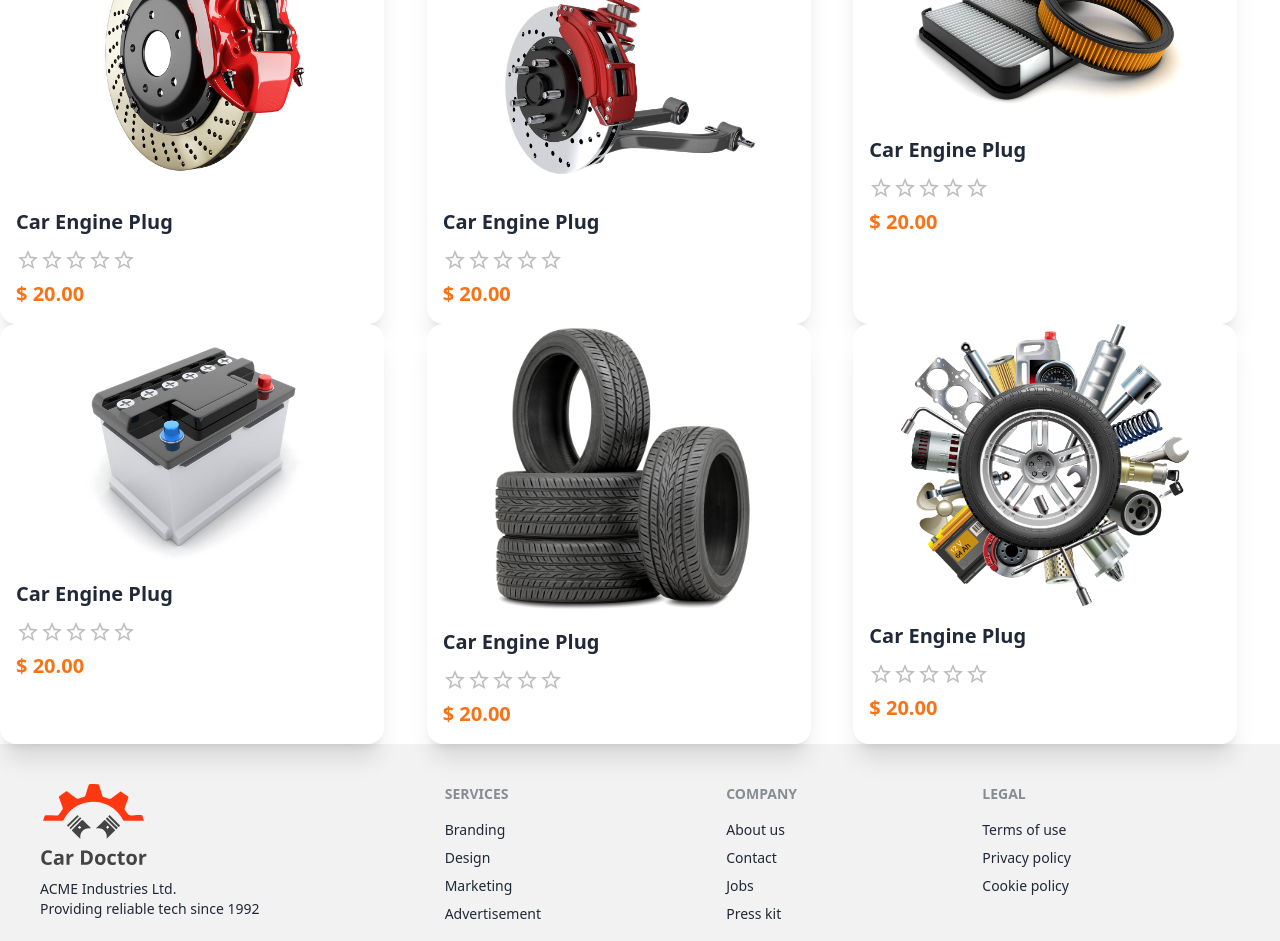
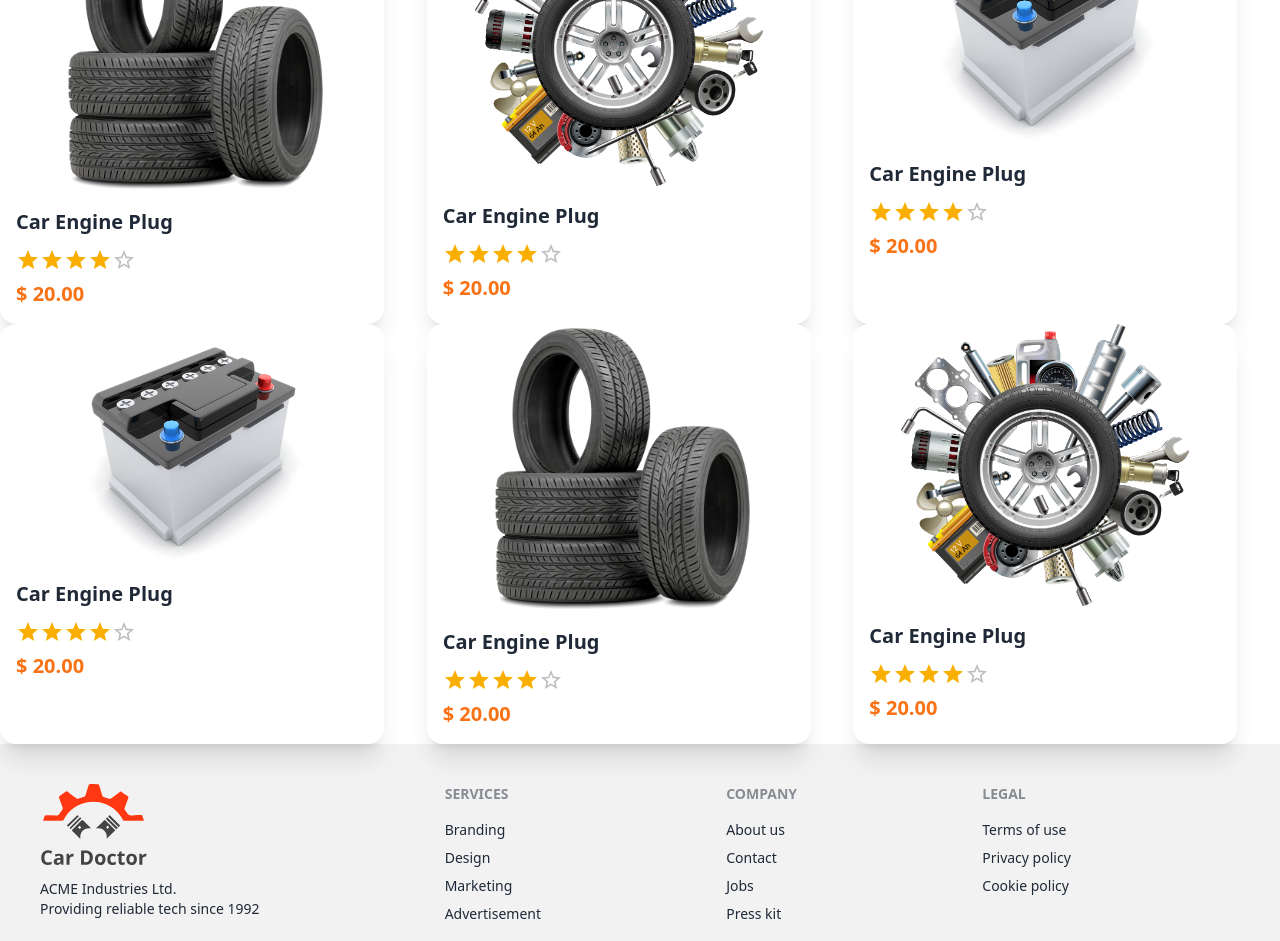
Before and after one commit to UniqueCoderRihan/Car-Doctor-Client, a React (Vite) app: page / in a window 1280 px wide. Shown: the part 2720-3661 px from the top of the page. Built offline with nearby package versions, Linux system fonts and the light colour scheme.

Commit message:
Rating added Static

```diff
--- a/src/Pages/Home/Home/Products/Products.jsx
+++ b/src/Pages/Home/Home/Products/Products.jsx
@@ -1,12 +1,15 @@
-import { Rating } from '@mui/material';
+import { Rating, Typography } from '@mui/material';
 import product1 from '../../../../assets/images/products/1.png';
 import product2 from '../../../../assets/images/products/2.png';
 import product3 from '../../../../assets/images/products/3.png';
 import product4 from '../../../../assets/images/products/4.png';
 import product5 from '../../../../assets/images/products/5.png';
 import product6 from '../../../../assets/images/products/6.png';
+import { useState } from 'react';
 
 const Products = () => {
+    const [value, setValue] =useState(4);
+
     return (
         <div>
             <div className="text-center my-2">
@@ -17,29 +20,19 @@ const Products = () => {
             <div className='grid grid-cols-1 md:grid-cols-2 lg:grid-cols-3'>
                 {/* Static Product Showed every Card  */}
                 <div className="card card-compact w-96 bg-base-100 shadow-xl">
-                    <figure><img className='w-3/4' src={product1} alt="Shoes" /></figure>
+                    <figure><img className='w-3/4' src={product5} alt="Shoes" /></figure>
                     <div className="card-body">
                         <h2 className="card-title font-bold text-center ">Car Engine Plug</h2>
-                        <Rating
-                        name="read-only"></Rating>
+
+      <Rating name="read-only" value={value} readOnly />
                         <p className='font-bold text-xl text-orange-500'>$ 20.00</p>
                     </div>
                 </div>
                 <div className="card card-compact w-96 bg-base-100 shadow-xl">
-                    <figure><img className='w-3/4' src={product2} alt="Shoes" /></figure>
+                    <figure><img className='w-3/4' src={product6} alt="Shoes" /></figure>
                     <div className="card-body">
                         <h2 className="card-title font-bold text-center ">Car Engine Plug</h2>
-                        <Rating
-                        name="read-only"></Rating>
-                        <p className='font-bold text-xl text-orange-500'>$ 20.00</p>
-                    </div>
-                </div>
-                <div className="card card-compact w-96 bg-base-100 shadow-xl">
-                    <figure><img className='w-3/4' src={product3} alt="Shoes" /></figure>
-                    <div className="card-body">
-                        <h2 className="card-title font-bold text-center ">Car Engine Plug</h2>
-                        <Rating
-                        name="read-only"></Rating>
+                        <Rating name="read-only" value={value} readOnly />
                         <p className='font-bold text-xl text-orange-500'>$ 20.00</p>
                     </div>
                 </div>
@@ -47,8 +40,15 @@ const Products = () => {
                     <figure><img className='w-3/4' src={product4} alt="Shoes" /></figure>
                     <div className="card-body">
                         <h2 className="card-title font-bold text-center ">Car Engine Plug</h2>
-                        <Rating
-                        name="read-only"></Rating>
+                        <Rating name="read-only" value={value} readOnly />
+                        <p className='font-bold text-xl text-orange-500'>$ 20.00</p>
+                    </div>
+                </div>
+                <div className="card card-compact w-96 bg-base-100 shadow-xl">
+                    <figure><img className='w-3/4' src={product4} alt="Shoes" /></figure>
+                    <div className="card-body">
+                        <h2 className="card-title font-bold text-center ">Car Engine Plug</h2>
+                        <Rating name="read-only" value={value} readOnly />
                         <p className='font-bold text-xl text-orange-500'>$ 20.00</p>
                     </div>
                 </div>
@@ -56,8 +56,7 @@ const Products = () => {
                     <figure><img className='w-3/4' src={product5} alt="Shoes" /></figure>
                     <div className="card-body">
                         <h2 className="card-title font-bold text-center ">Car Engine Plug</h2>
-                        <Rating
-                        name="read-only"></Rating>
+                        <Rating name="read-only" value={value} readOnly />
                         <p className='font-bold text-xl text-orange-500'>$ 20.00</p>
                     </div>
                 </div>
@@ -65,8 +64,7 @@ const Products = () => {
                     <figure><img className='w-3/4' src={product6} alt="Shoes" /></figure>
                     <div className="card-body">
                         <h2 className="card-title font-bold text-center ">Car Engine Plug</h2>
-                        <Rating
-                        name="read-only"></Rating>
+                        <Rating name="read-only" value={value} readOnly />
                         <p className='font-bold text-xl text-orange-500'>$ 20.00</p>
                     </div>
                 </div>
```
